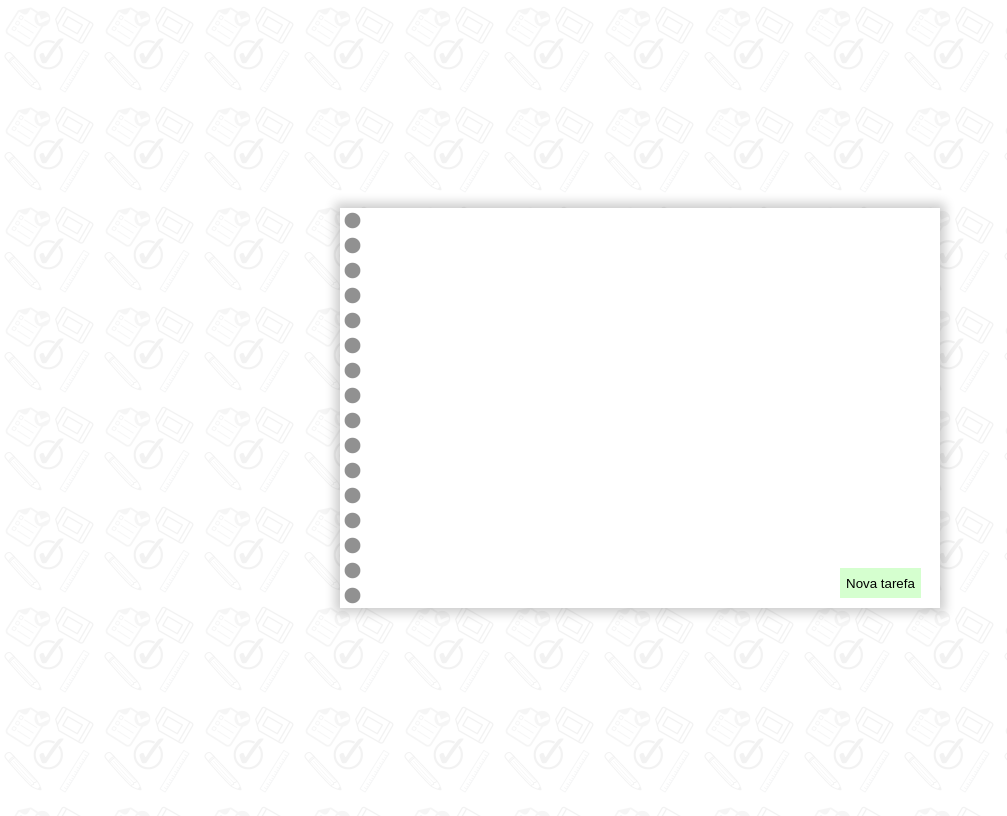
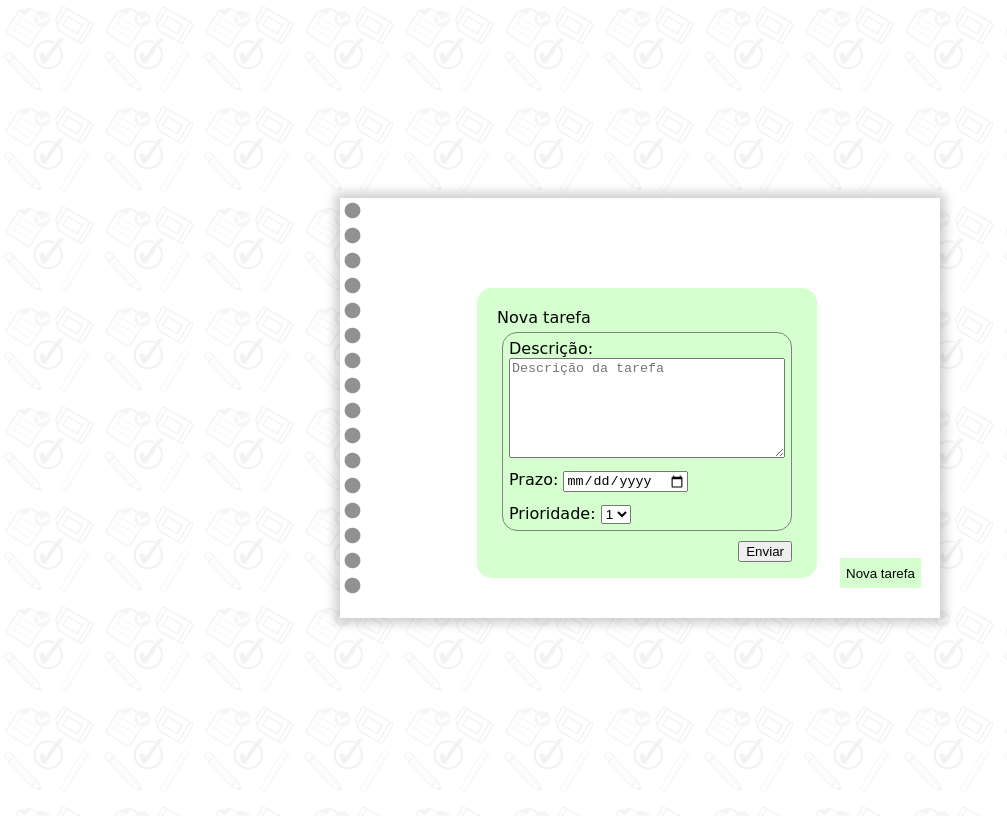
Before and after one commit to renatog17/xneo_challenge, a plain HTML site: page index.html in a window 1280 px wide. Shown: the whole page, without its empty margins (0-1007 px from the left). Drawn offline with Linux system fonts and the light colour scheme; a web font is replaced by a local one.

Commit message:
form created

```diff
--- a/index.html
+++ b/index.html
@@ -20,6 +20,39 @@
 
         </div>
         <button id="btn-add">Nova tarefa</button>
+        <div id="form">
+            Nova tarefa
+            <form action="">
+                <div id="container">
+                    <div class="field_form">
+                        <label for="descricao">Descrição:</label>
+                        <textarea type="text" id="descricao" name="descricao"
+                            placeholder="Descrição da tarefa"></textarea>
+
+                    </div>
+
+
+                    <div class="field_form">
+                        <label for="prazo">Prazo:</label>
+                        <input type="date" id="prazo" name="prazo">
+                    </div>
+
+                    <div class="field_form">
+                        <label for="prioridade">Prioridade:</label>
+                        <select id="prioridade" name="prioridade">
+                            <option value="1">1</option>
+                            <option value="2">2</option>
+                            <option value="3">3</option>
+                            <option value="4">4</option>
+                            <option value="5">5</option>
+                        </select>
+                    </div>
+                </div>
+                <div id="btn-send">
+                    <button type="submit">Enviar</button>
+                </div>
+            </form>
+        </div>
     </div>
 
 </body>
--- a/main.js
+++ b/main.js
@@ -1,6 +1,10 @@
+const btn_add = document.getElementById('btn-add')
+const form = document.getElementById('form')
 
-const btn_add = document.getElementById('btn-add')
+console.log(form)
+
 btn_add.addEventListener('click', (e)=>{
     e.preventDefault()
     console.log('botão clicado')
+    form.style.display = 'block'
 })
--- a/style.css
+++ b/style.css
@@ -41,3 +41,37 @@ body {
     border: none;
     background-color: #d5ffcf;
 }
+
+#form {
+    height: 250px;
+    width: 300px;
+    display: block;
+    background-color: #d5ffcf;
+    padding: 20px;
+    margin: 40px 137px;
+    border-radius: 15px;
+}
+
+#form form{
+    padding: 5px;
+    border-radius: 15px;
+
+}
+.field_form{
+    padding: 6px;
+}
+textarea#descricao {
+    width: 100%;
+    height: 100px;
+}
+
+#container{
+    border: 1px solid grey;
+    border-radius: 15px;
+}
+
+#btn-send {
+    display: flex;
+    justify-content: flex-end;
+    margin-top: 10px;
+  }
```
